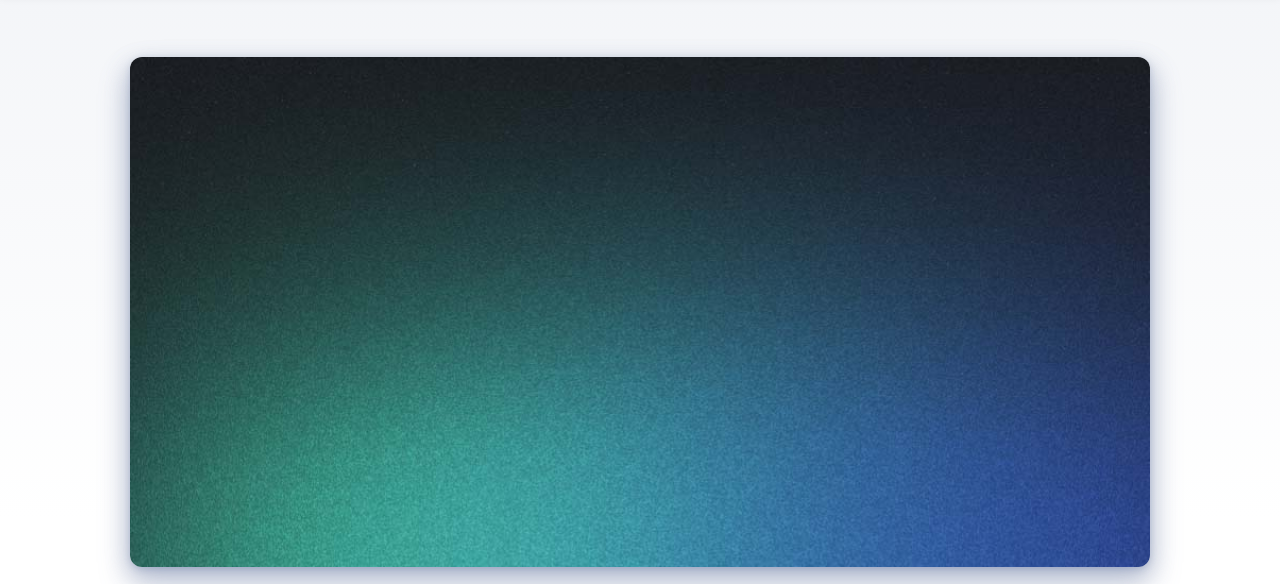
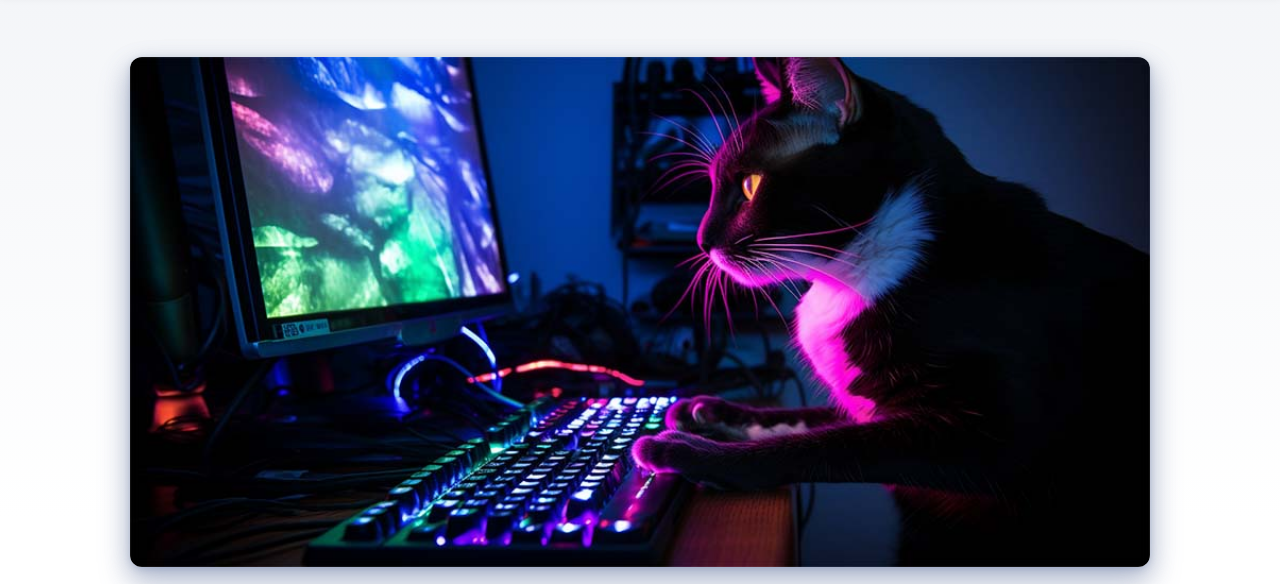
Before and after one commit to LuisLiraC/luisliradev-astro, an Astro site: page /blog/como-personalizar-windows-terminal in a window 1280 px wide. Shown: the part 81-665 px from the top of the page. Built offline with nearby package versions, Linux system fonts and the light colour scheme; Astro itself is replaced by a stand-in of ours.

Commit message:
thumbnails

```diff
--- a/src/components/BaseHead.astro
+++ b/src/components/BaseHead.astro
@@ -17,7 +17,7 @@ const { title, description, image = '/blog-placeholder-1.jpg' } = Astro.props;
 <!-- Global Metadata -->
 <meta charset="utf-8" />
 <meta name="viewport" content="width=device-width,initial-scale=1" />
-<link rel="icon" type="image/svg+xml" href="/favicon.svg" />
+<link rel="icon" type="image/svg+xml" href="/favicon.ico" />
 <meta name="generator" content={Astro.generator} />
 
 <!-- Font preloads -->
--- a/src/content/blog/como-personalizar-windows-terminal.md
+++ b/src/content/blog/como-personalizar-windows-terminal.md
@@ -2,7 +2,7 @@
 title: 'Cómo personalizar Windows Terminal'
 description: 'Lorem ipsum dolor sit amet'
 pubDate: 'Jan 04 2022'
-heroImage: '/blog-placeholder-2.jpg'
+heroImage: '/thumbnails/cat-rgb.jpg'
 ---
 Si usas Windows Terminal o PowerShell y quieres darle una apariencia más fancy aquí te enseño cómo hacerlo.
 
--- a/src/content/blog/conviertete-en-qa-rompe-cosas-y-que-te-paguen-por-ello.md
+++ b/src/content/blog/conviertete-en-qa-rompe-cosas-y-que-te-paguen-por-ello.md
@@ -2,7 +2,7 @@
 title: 'Conviérte en QA: rompe cosas y que te paguen por ello'
 description: 'Here is a sample of some basic Markdown syntax that can be used when writing Markdown content in Astro.'
 pubDate: 'Dec 26 2021'
-heroImage: '/blog-placeholder-1.jpg'
+heroImage: '/thumbnails/cat-qa.jpg'
 ---
 **¿Te gusta romper cosas y encontrar errores de software?** ¿Siempre que estás en una aplicación piensas "¿qué pasa si hago esto?" y esperas que algo falle?
 
--- a/src/content/blog/crea-alias-de-comando-en-windows-terminal.md
+++ b/src/content/blog/crea-alias-de-comando-en-windows-terminal.md
@@ -2,7 +2,7 @@
 title: 'Crea alias de comando en Windows Terminal'
 description: 'Lorem ipsum dolor sit amet'
 pubDate: 'Jan 07 2022'
-heroImage: '/blog-placeholder-3.jpg'
+heroImage: '/thumbnails/cat-code.jpg'
 ---
 
 Si usas la terminal y te gusta tener alias para tus comandos, pero si usas Windows Terminal o PowerShell habrás notado que cada vez que reinicias la terminal, los alias que creaste desaparecen. **Yo te enseñaré cómo hacerlos permanentes.**
--- a/src/content/blog/por-que-hacer-over-engineering.md
+++ b/src/content/blog/por-que-hacer-over-engineering.md
@@ -2,7 +2,7 @@
 title: 'Por qué hacer Over Engineering'
 description: 'Here is a sample of some basic Markdown syntax that can be used when writing Markdown content in Astro.'
 pubDate: 'Dec 12 2021'
-heroImage: '/blog-placeholder-1.jpg'
+heroImage: '/thumbnails/cat.jpg'
 ---
 
 **_Over Engineering_** es cuando nos gusta complicarnos la vida, algo como ser masoquistas, pero programando. Cuando estamos creando un proyecto y queremos sufrir por voluntad propia porque para un problema sencillo usamos una solución compleja. De hecho, este sitio es una muestra de eso.
--- a/src/content/blog/que-carajos-es-qa.md
+++ b/src/content/blog/que-carajos-es-qa.md
@@ -2,7 +2,7 @@
 title: '¿Qué carajos es QA?'
 description: 'Lorem ipsum dolor sit amet'
 pubDate: 'May 25 2022'
-heroImage: '/blog-placeholder-4.jpg'
+heroImage: '/thumbnails/cat-tester.jpg'
 ---
 
 Cuando pensamos en el equipo de QA normalmente pensamos solamente en esas personas que se encargan de hacer testing y romper cosas para que quien desarrolle termine con canas verdes... en parte tienen razón, pero hay más cosas por hacer.
--- a/src/content/blog/rewind-2022-logros-fracasos.md
+++ b/src/content/blog/rewind-2022-logros-fracasos.md
@@ -2,7 +2,7 @@
 title: 'Rewind 2022: logros y fracasos'
 description: 'Lorem ipsum dolor sit amet'
 pubDate: 'Dec 15 2022'
-heroImage: '/blog-placeholder-4.jpg'
+heroImage: '/thumbnails/cat-2022.jpg'
 ---
 
 Se acaba el año y entre tanto rewind en las aplicaciones que uso me dieron ganas de hacer mi rewind personal, pero no quiero hablar solo de mis logros, también quiero hablar sobre las cosas en las que fracasé.
```
Also changed, not shown: public/favicon.ico (added), public/favicon.svg (deleted), public/thumbnails/cat-2022.jpg (added), public/thumbnails/cat-code.jpg (added), public/thumbnails/cat-qa.jpg (added), public/thumbnails/cat-rgb.jpg (added), public/thumbnails/cat-tester.jpg (added), public/thumbnails/cat.jpg (added), 2 other files.
